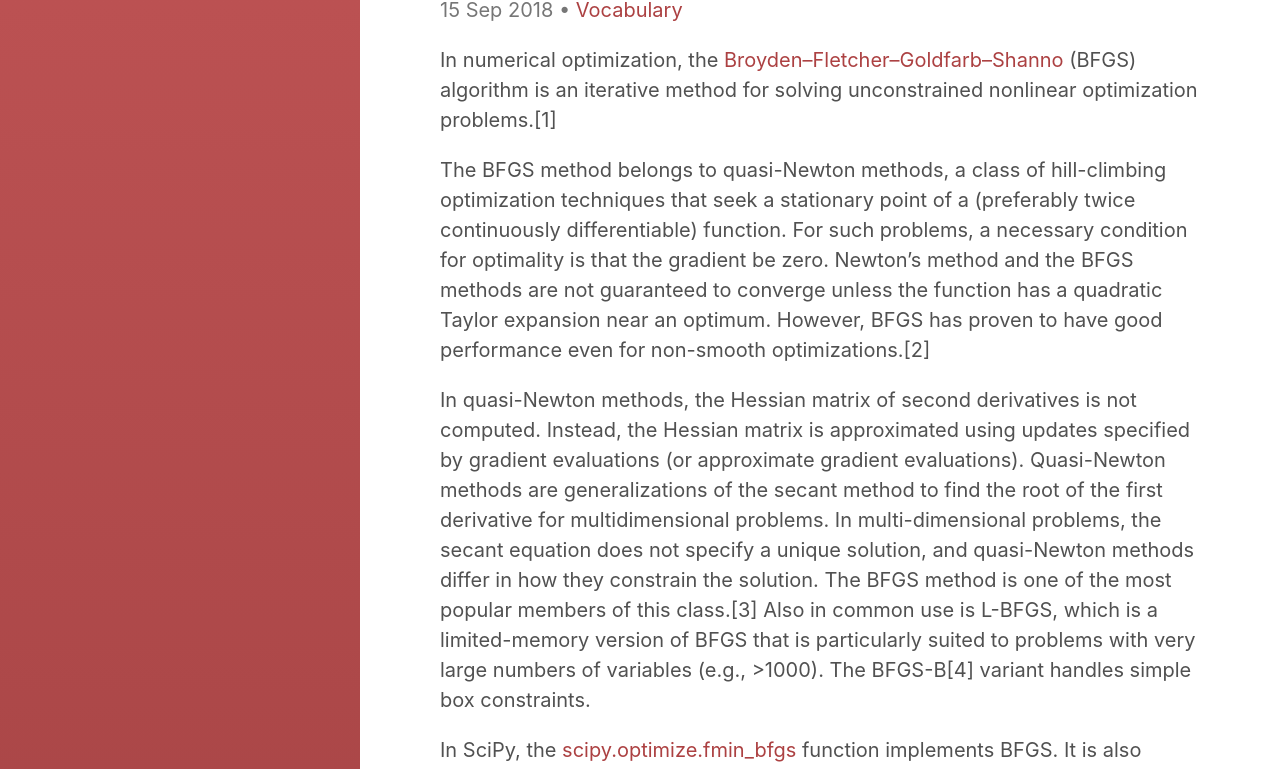
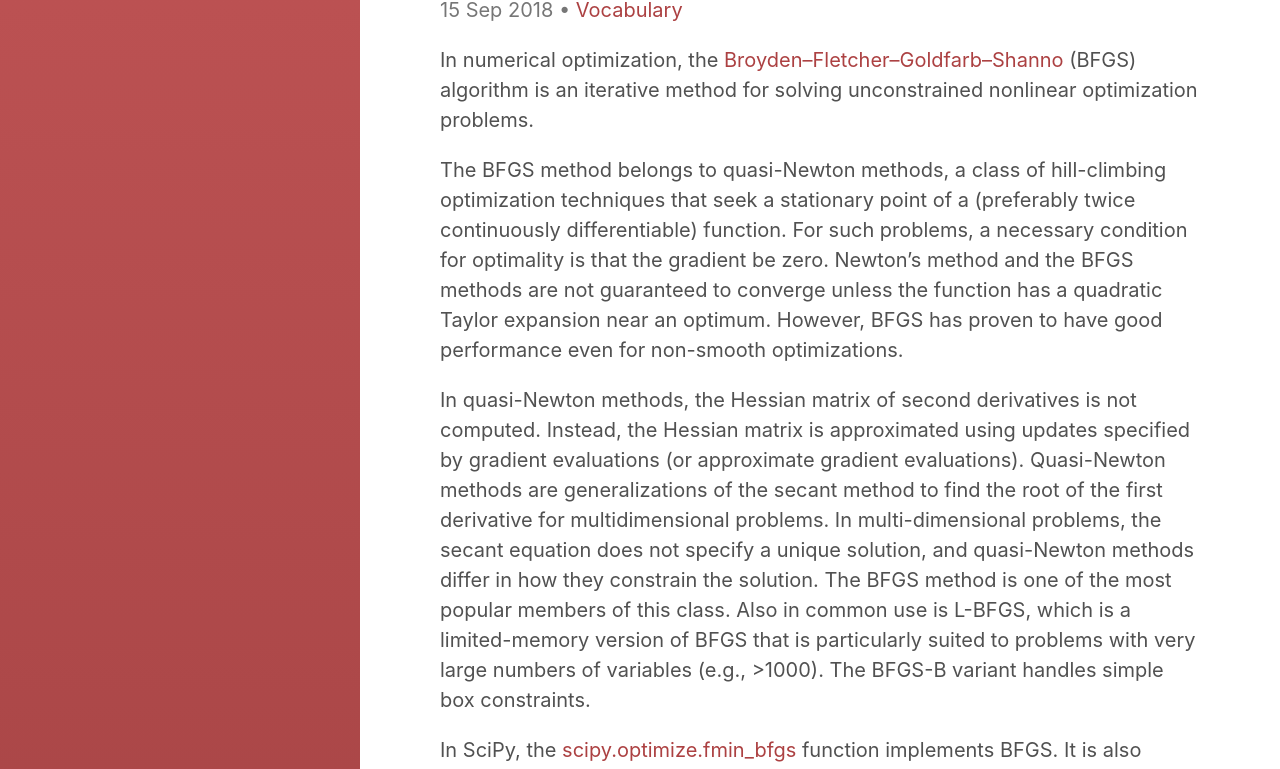
Before and after one commit to xenakas/gitpage, a Jekyll site: the page built from _posts/2018-09-15-vocabulary-bfgs.md, in a window 1280 px wide. Shown: the part 135-904 px from the top of the page. Built offline with Jekyll 4.4.1, drawn with Linux system fonts in a browser that asks for light colours.

Commit message:
Update 2018-09-15-vocabulary-bfgs.md

```diff
--- a/_posts/2018-09-15-vocabulary-bfgs.md
+++ b/_posts/2018-09-15-vocabulary-bfgs.md
@@ -11,13 +11,13 @@ tags:
 ---
 
 
-In numerical optimization, the [Broyden–Fletcher–Goldfarb–Shanno](https://en.m.wikipedia.org/wiki/Broyden–Fletcher–Goldfarb–Shanno_algorithm) (BFGS) algorithm is an iterative method for solving unconstrained nonlinear optimization problems.[1]
+In numerical optimization, the [Broyden–Fletcher–Goldfarb–Shanno](https://en.m.wikipedia.org/wiki/Broyden–Fletcher–Goldfarb–Shanno_algorithm) (BFGS) algorithm is an iterative method for solving unconstrained nonlinear optimization problems.
 
 <!--more-->
 
-The BFGS method belongs to quasi-Newton methods, a class of hill-climbing optimization techniques that seek a stationary point of a (preferably twice continuously differentiable) function. For such problems, a necessary condition for optimality is that the gradient be zero. Newton's method and the BFGS methods are not guaranteed to converge unless the function has a quadratic Taylor expansion near an optimum. However, BFGS has proven to have good performance even for non-smooth optimizations.[2]
+The BFGS method belongs to quasi-Newton methods, a class of hill-climbing optimization techniques that seek a stationary point of a (preferably twice continuously differentiable) function. For such problems, a necessary condition for optimality is that the gradient be zero. Newton's method and the BFGS methods are not guaranteed to converge unless the function has a quadratic Taylor expansion near an optimum. However, BFGS has proven to have good performance even for non-smooth optimizations.
 
-In quasi-Newton methods, the Hessian matrix of second derivatives is not computed. Instead, the Hessian matrix is approximated using updates specified by gradient evaluations (or approximate gradient evaluations). Quasi-Newton methods are generalizations of the secant method to find the root of the first derivative for multidimensional problems. In multi-dimensional problems, the secant equation does not specify a unique solution, and quasi-Newton methods differ in how they constrain the solution. The BFGS method is one of the most popular members of this class.[3] Also in common use is L-BFGS, which is a limited-memory version of BFGS that is particularly suited to problems with very large numbers of variables (e.g., >1000). The BFGS-B[4] variant handles simple box constraints.
+In quasi-Newton methods, the Hessian matrix of second derivatives is not computed. Instead, the Hessian matrix is approximated using updates specified by gradient evaluations (or approximate gradient evaluations). Quasi-Newton methods are generalizations of the secant method to find the root of the first derivative for multidimensional problems. In multi-dimensional problems, the secant equation does not specify a unique solution, and quasi-Newton methods differ in how they constrain the solution. The BFGS method is one of the most popular members of this class. Also in common use is L-BFGS, which is a limited-memory version of BFGS that is particularly suited to problems with very large numbers of variables (e.g., >1000). The BFGS-B variant handles simple box constraints.
 
 
 In SciPy, the [scipy.optimize.fmin_bfgs](https://docs.scipy.org/doc/scipy/reference/generated/scipy.optimize.fmin_bfgs.html#scipy.optimize.fmin_bfgs) function implements BFGS. It is also possible to run BFGS using any of the L-BFGS algorithms by setting the parameter L to a very large number.
```
